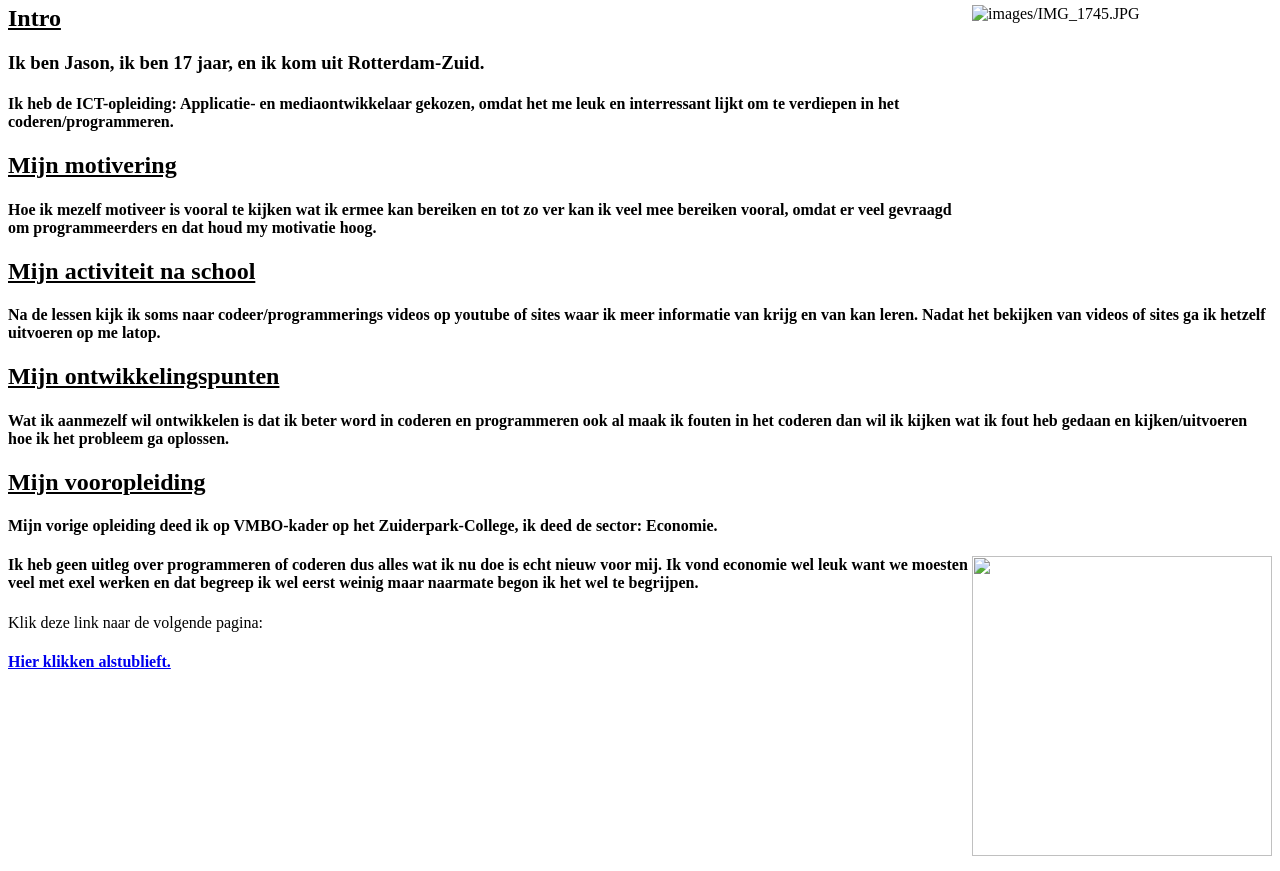
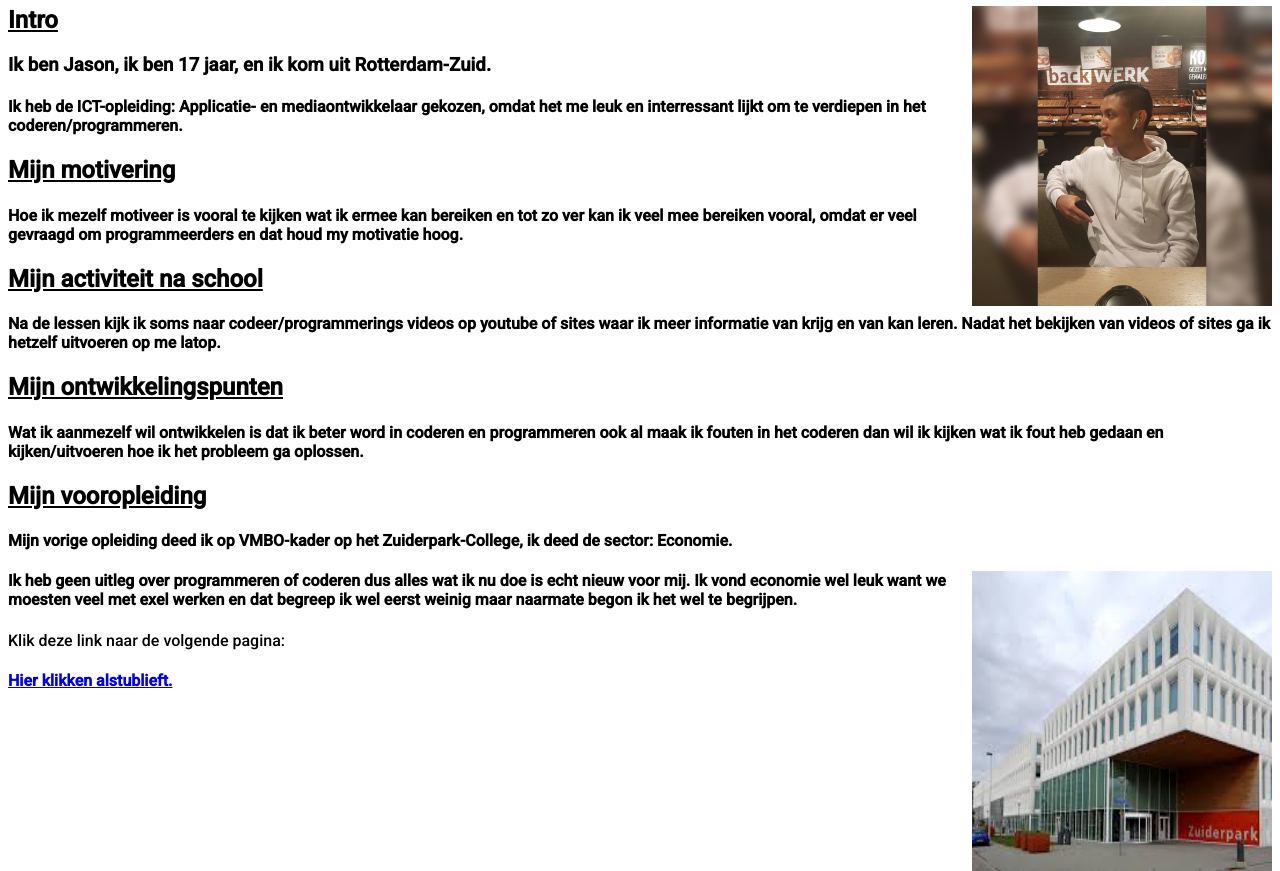
Before and after one commit to JasonRono0301/Week-3-Html-Css, a plain HTML site: page Week 3/Opdracht "Wie ben ik?"/index.html in a window 1280 px wide. Shown: the part 75-946 px from the top of the page. Drawn offline with Linux system fonts and the light colour scheme.

Commit message:
Wie ben ik?: Verbeterd.
Heb de opdracht Wie ben ik?. Verbeterd een de tekst mooier gemaakt.

```diff
--- a/Week 3/Opdracht "Wie ben ik?"/Assets/Wie ben ik.css
+++ b/Week 3/Opdracht "Wie ben ik?"/Assets/Wie ben ik.css
@@ -1,5 +1,6 @@
 body {
     background-color: white;
+    font-family: 'Roboto', sans-serif;
 }
 
 h1 {
--- a/Week 3/Opdracht "Wie ben ik?"/index.html
+++ b/Week 3/Opdracht "Wie ben ik?"/index.html
@@ -3,12 +3,12 @@
     <head>
         <title>Wie ben ik?</title>
         <link  link rel="stylesheet" href="Assets/Wie ben ik.css">
-
+        <link href="https://fonts.googleapis.com/css?family=Roboto:500&display=swap" rel="stylesheet">
     </head>
 </html>
 
 <h1>Wie ben ik?</h1>
-<img src="images/IMG_1745.JPG" alt="images/IMG_1745.JPG" width="300" height="300">
+<img src="Assets/images/IMG_1745.JPG" width="300" height="300">
 
 <div style="text-decoration-line: underline">
 <h2>Intro</h2> </div>
@@ -32,11 +32,11 @@
 <div style="text-decoration-line: underline">
 <h2>Mijn vooropleiding</h2></div>
 <p><h4>Mijn vorige opleiding deed ik op VMBO-kader op het Zuiderpark-College, ik deed de sector: Economie.</h4></p>
-<img src="images/OudeSchool.jpg" width="300" height="300">
+<img src="Assets/images/OudeSchool.jpg" width="300" height="300">
 <p><h4>Ik heb geen uitleg over programmeren of coderen dus alles wat ik nu doe is echt nieuw voor mij. Ik vond economie wel leuk want we moesten veel met exel werken en dat begreep ik wel eerst weinig maar naarmate begon ik het wel te begrijpen.</h4></p>
 
 
 
 <p>Klik deze link naar de volgende pagina:</p>
-<h4><a href="file:///Users/cristronoastro/Downloads/%20Mijn%20Repositories/JasonRono0301-master/Opdracht%20%22Wie%20ben%20ik%3F%22/Assets/Wie%20ben%20ik%20deel%202.html">
+<h4><a href="file:///Users/cristronoastro/Downloads/%20Mijn%20Repositories/Alle%20week%20opdrachten/Week%203/Week-3-Html-Css/Week%203/Opdracht%20%22Wie%20ben%20ik%3F%22/Assets/Wie%20ben%20ik%20deel%202.html">
 Hier klikken alstublieft.</h4> </a>
```
